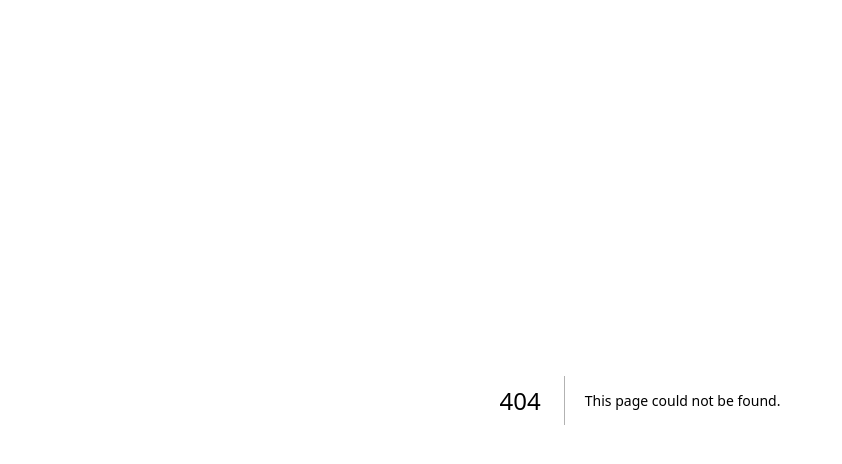
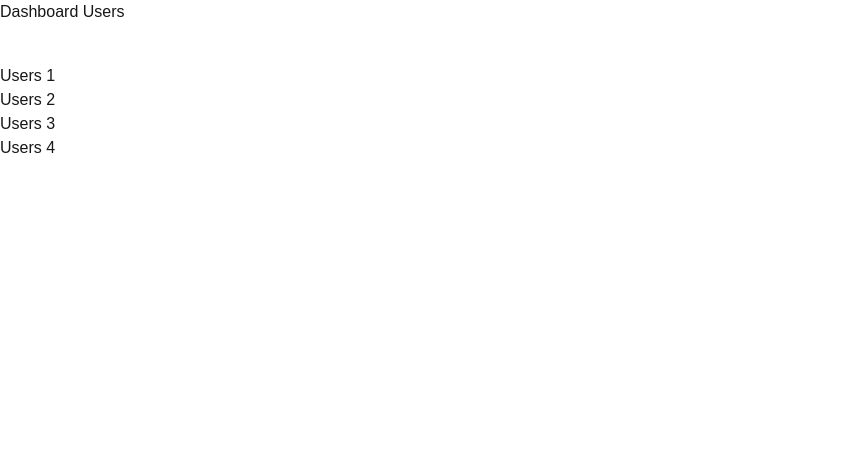
Before and after one commit to Abhay-0103/Next.js-16, a Next.js app: page /dashboard/users in a window 1280 px wide. Before the commit this address had no page. Shown: the top 464 px of the page, without its empty margins (0-842 px from the left). Built offline with nearby package versions, Linux system fonts and the light colour scheme.

Commit message:
using Dynamic routing

```diff
--- /dev/null
+++ b/app/about/page.tsx
@@ -0,0 +1,10 @@
+import React from 'react'
+
+const Page = () => {
+    return (
+        <div>
+            <h1>About</h1>
+        </div>
+    )
+}
+export default Page
--- /dev/null
+++ b/app/dashboard/analytics/page.tsx
@@ -0,0 +1,8 @@
+import React from 'react'
+
+const analytics = () => {
+    return (
+        <div>analytics</div>
+    )
+}
+export default analytics
--- /dev/null
+++ b/app/dashboard/users/[id]/page.tsx
@@ -0,0 +1,12 @@
+import React from 'react';
+
+const UserDetails = async ({ params } : { params: Promise<{ id: string }>}) => {
+    const { id } = await params;
+    return (
+        <div>
+            <h1>Showing Details for user #{id}</h1>
+        </div>
+    );
+};
+
+export default UserDetails;
--- /dev/null
+++ b/app/dashboard/users/page.tsx
@@ -0,0 +1,19 @@
+import React from 'react'
+import Link from "next/link";
+
+const user = () => {
+    return (
+        <div>
+            <h1>Dashboard Users</h1>
+
+            <ul className="mt-10">
+                <li><Link href="/dashboard/users/1">Users 1</Link></li>
+                <li><Link href="/dashboard/users/2">Users 2</Link></li>
+                <li><Link href="/dashboard/users/3">Users 3</Link></li>
+                <li><Link href="/dashboard/users/4">Users 4</Link></li>
+            </ul>
+
+        </div>
+    )
+}
+export default user
--- a/app/page.tsx
+++ b/app/page.tsx
@@ -1,5 +1,5 @@
 import React from 'react';
-import Hello from "@/app/components/hello";  // Capitalized import
+import Hello from "@/components/hello";  // Capitalized import
 
 const Home = () => {
     return (
```
